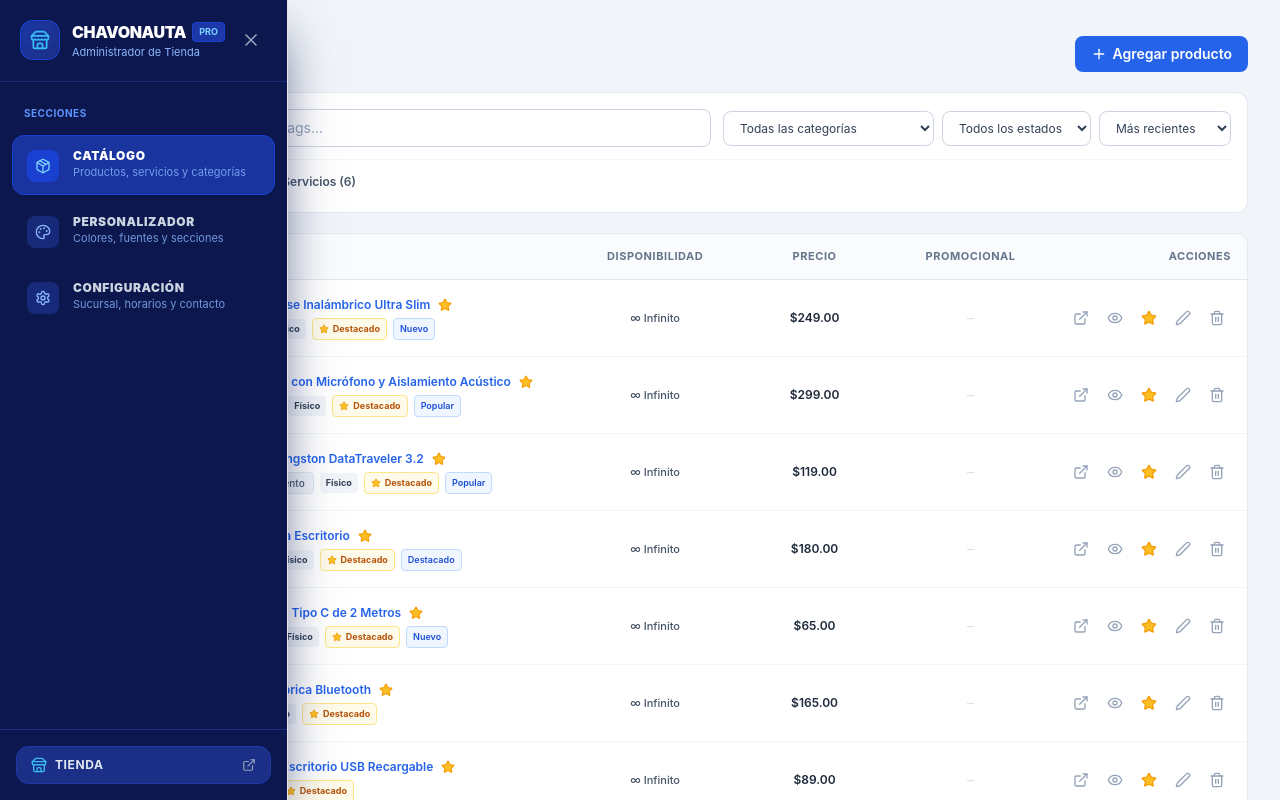
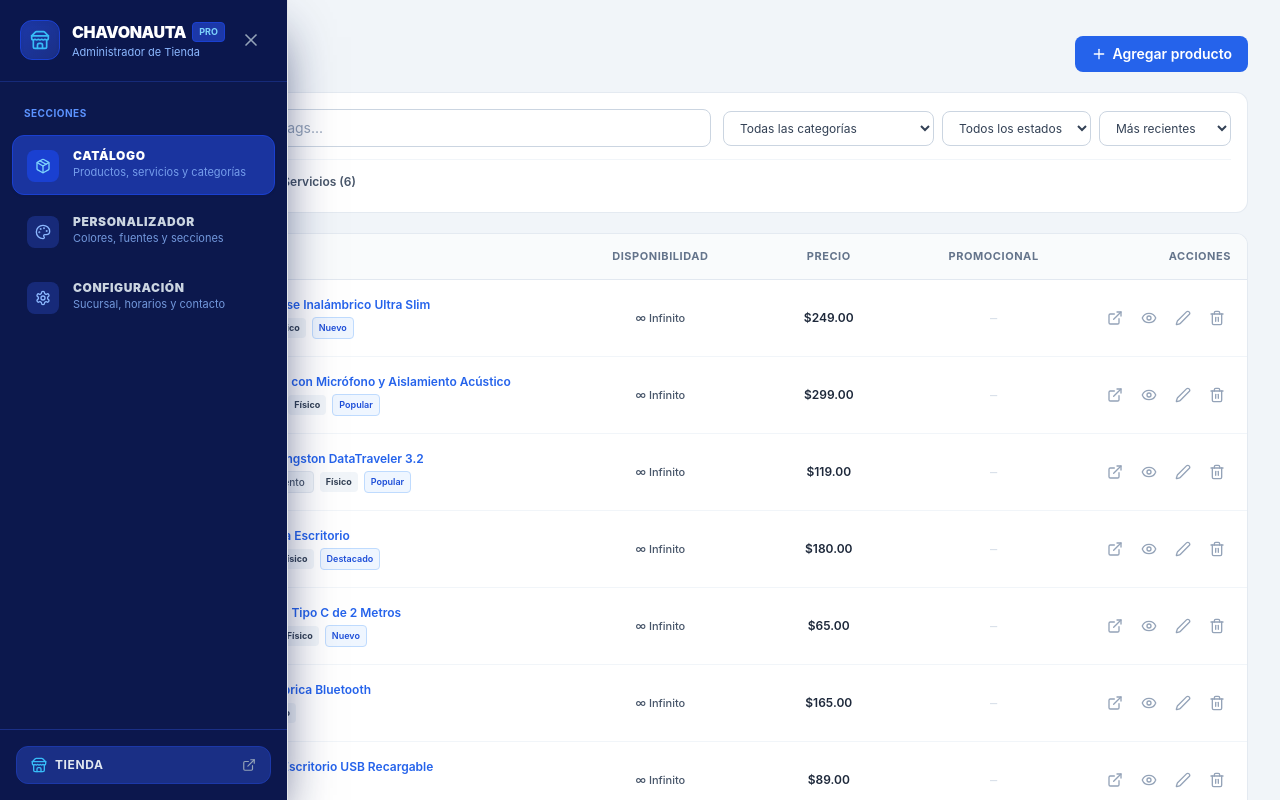
Before and after one commit to AzaelFajardo/Chavonauta-WebPage, a Next.js app: page /admin/catalogo in a window 1280 px wide. Shown: the top 800 px of the page. Built offline with nearby package versions, Linux system fonts and the light colour scheme; grey boxes are pictures that could not be loaded.

Commit message:
style: mantener unicamente micro-indicador en miniatura para destacados

```diff
--- a/src/components/admin/AdminCatalogManager.tsx
+++ b/src/components/admin/AdminCatalogManager.tsx
@@ -709,7 +709,6 @@ export function AdminCatalogManager({
                           </div>
 
                           <div className="min-w-0">
-                            <div className="flex items-center gap-1.5">
                             <button
                               type="button"
                               onClick={() => handleEdit(item)}
@@ -717,19 +716,6 @@ export function AdminCatalogManager({
                             >
                               {item.name}
                             </button>
-
-                              {/* Estrellita discreta al lado del nombre */}
-                              {item.featured && (
-                                <button
-                                  type="button"
-                                  onClick={() => handleToggleFeatured(item)}
-                                  className="shrink-0 p-0.5 text-amber-500 hover:text-amber-600 transition-colors"
-                                  title="Producto destacado (clic para quitar de portada)"
-                                >
-                                  <Star className="w-3.5 h-3.5 fill-amber-400 text-amber-500" />
-                                </button>
-                              )}
-                            </div>
 
                             <div className="flex flex-wrap items-center gap-1.5 mt-1">
                               {/* Chip de categoría */}
@@ -747,14 +733,6 @@ export function AdminCatalogManager({
                               >
                                 {item.type === "product" ? "Físico" : "Servicio"}
                               </span>
-
-                              {/* Badge discreto de Destacado */}
-                              {item.featured && (
-                                <span className="inline-flex items-center gap-1 px-1.5 py-0.5 rounded text-[9px] font-bold bg-amber-50 text-amber-700 border border-amber-200">
-                                  <Star className="w-2.5 h-2.5 fill-amber-400 text-amber-500" />
-                                  Destacado
-                                </span>
-                              )}
 
                               {/* Etiquetas personalizadas / default */}
                               {item.badges?.map((b) => (
@@ -847,30 +825,6 @@ export function AdminCatalogManager({
                             ) : (
                               <EyeOff className="w-4 h-4" />
                             )}
-                          </button>
-
-                          {/* Destacar / Quitar de destacados (1 clic) */}
-                          <button
-                            type="button"
-                            onClick={() => handleToggleFeatured(item)}
-                            className={`p-1.5 rounded-lg transition-colors ${
-                              item.featured
-                                ? "text-amber-500 hover:text-amber-600 hover:bg-amber-50"
-                                : "text-slate-400 hover:text-amber-500 hover:bg-amber-50"
-                            }`}
-                            title={
-                              item.featured
-                                ? "Quitar de destacados en portada"
-                                : "Destacar en la portada"
-                            }
-                          >
-                            <Star
-                              className={`w-4 h-4 ${
-                                item.featured
-                                  ? "fill-amber-400 text-amber-500"
-                                  : "text-slate-400"
-                              }`}
-                            />
                           </button>
 
                           {/* Editar */}
```
Lines whose indentation alone changed are shown as unchanged.
